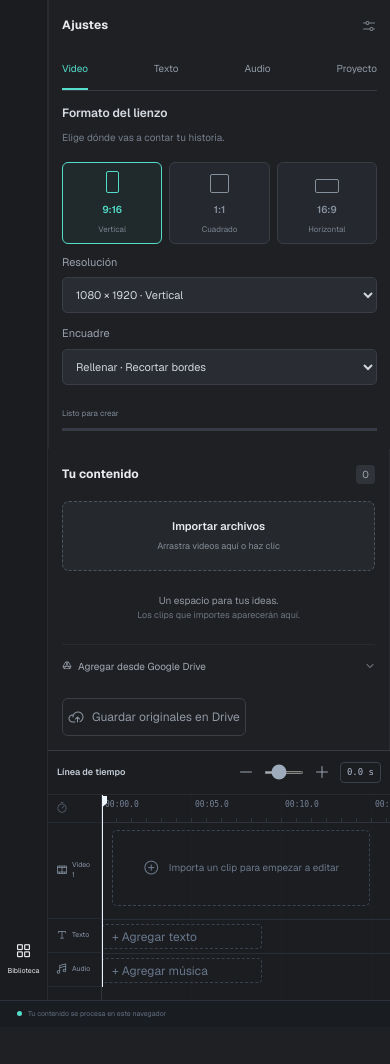
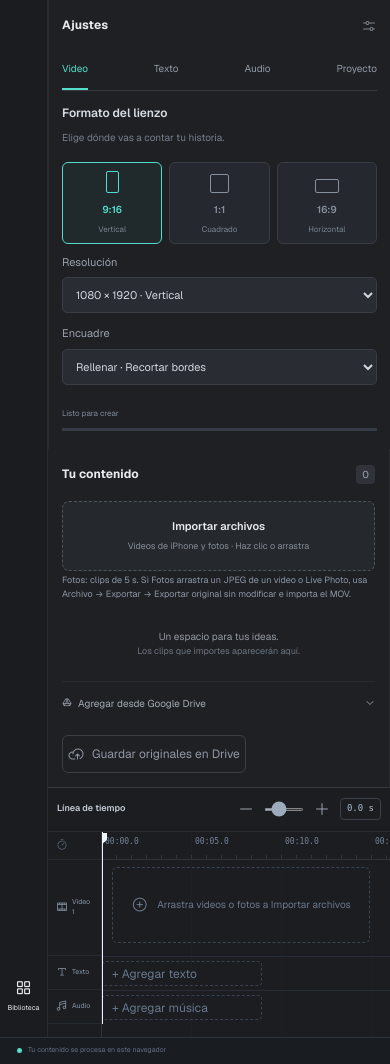
Before and after one commit to henmartin2005/CRMnewPapiaTech, a Flask app: page /videos/editor in a window 390 px wide. Shown: the part 475-1539 px from the top of the page. Before the commit the page ends 1492 px from the top, so only its background shows below. Run offline with Flask 3, Linux system fonts and the light colour scheme; the visitor is signed in with stand-in values (Sample User, id 1); data comes from the database, SQL or seed files in the repository; data that the repository does not hold is empty; some libraries are stand-ins or nearby versions; some web fonts are replaced.

Commit message:
Support iPhone MOV HEVC previews and photo clips in Videos

```diff
--- a/papia-crm/routes/videos.py
+++ b/papia-crm/routes/videos.py
@@ -226,8 +226,9 @@
         size = int(data.get('size', 0))
     except (ValueError, TypeError):
         raise ValueError('Tamaño inválido.')
-    if not name or not re.fullmatch(r'video/[a-zA-Z0-9.+_-]+', mime) or not 0 < size <= 10 * 1024**3:
-        raise ValueError('Selecciona un video válido de hasta 10 GB.')
+    media_type = re.fullmatch(r'video/[a-zA-Z0-9.+_-]+', mime) or mime in {'image/jpeg','image/png','image/webp','image/heic','image/heif'}
+    if not name or not media_type or not 0 < size <= 10 * 1024**3:
+        raise ValueError('Selecciona un video o una foto válida de hasta 10 GB.')
     customer = client(data.get('cliente_id'))
     creds, _ = drive.credentials()
     folder = drive.ensure_folder(creds, customer)
--- a/papia-crm/static/css/videos-studio.css
+++ b/papia-crm/static/css/videos-studio.css
@@ -181,3 +181,5 @@
 @media(max-height:820px) and (min-width:801px){.studio-preview-empty>span{display:none}.studio-preview-empty{gap:10px;padding:10px}.studio-empty-icon{width:34px;height:34px;min-height:34px;border-radius:10px;font-size:18px;margin:0}.studio-preview-empty strong{font-size:10px}.studio-preview-empty .studio-button{margin-top:0;font-size:9px;padding:7px}}
 
 .studio .studio-field{font-size:11px}.studio .studio-field input:not([type=range]),.studio .studio-field select,.studio .studio-field textarea{font-size:11px}.studio-hint,.studio-tip p{font-size:10px}.studio-inspector-section h3{font-size:12px}.studio-media-item>span{font-size:10px}.studio-media-caption{font-size:9px}.studio .videos-clip-title strong{font-size:10px}
+
+.studio-import-help{font-size:9px;line-height:1.6;color:#8d98a6;margin:-10px 0 18px}.studio-import-help:empty{display:none}
--- a/papia-crm/static/js/videos-editor.js
+++ b/papia-crm/static/js/videos-editor.js
@@ -1,5 +1,6 @@
 import {api, upload, downloadDrive, message} from './videos-api.js';
-import {videoFile, droppedFiles, isFileDrag} from './videos-import.js';
+import {mediaFile, droppedFiles, isFileDrag} from './videos-import.js';
+import {videoDuration, imageForRendering, compatiblePreview, PHOTO_DURATION} from './videos-media.js';
 const $ = id => document.getElementById(id);
 const source = JSON.parse($('videos-data').textContent).source;
 const library = JSON.parse($('drive-items').textContent);
@@ -47,25 +48,32 @@
 }
 
 async function addClip(blob, name, parent = null) {
-  const url = URL.createObjectURL(blob);
-  const probe = document.createElement('video');
-  probe.preload = 'metadata';
+  let url = URL.createObjectURL(blob);
+  const image = blob.type.startsWith('image/');
+  let renderBlob = blob;
   try {
-    const duration = await new Promise((resolve, reject) => {
-      const timer = setTimeout(() => reject(new Error('No se pudo leer la duración del clip.')), 20000);
-      probe.onloadedmetadata = () => { clearTimeout(timer); resolve(probe.duration); };
-      probe.onerror = () => { clearTimeout(timer); reject(new Error('El navegador no puede leer este formato de video.')); };
-      probe.src = url;
-    });
+    let duration;
+    if (!image) {
+      try { duration = await videoDuration(url,controller?.signal); }
+      catch (error) { if (error.name === 'AbortError') throw error; }
+    }
+    if (duration === undefined) {
+      message(image ? 'Preparando la foto como clip de 5 segundos…' : 'Preparando una vista previa compatible del video de iPhone. El archivo original se conserva.');
+      if (image) renderBlob = await imageForRendering(blob,controller?.signal);
+      const ffmpeg = await loadEngine();
+      phase = {base:0,weight:100,label:image ? 'Preparando foto…' : 'Adaptando la vista previa del video…'};
+      const preview = await compatiblePreview(ffmpeg,renderBlob,image,controller?.signal);
+      URL.revokeObjectURL(url); url = URL.createObjectURL(preview);
+      duration = image ? PHOTO_DURATION : await videoDuration(url,controller?.signal);
+    }
     if (!Number.isFinite(duration) || duration <= 0) throw new Error('La duración del clip no es válida.');
     const clip = {id: crypto.randomUUID(), blob, name, url, duration, start: 0, end: duration,
-      speed: 1, parent, uploadState: {}, saved: Boolean(parent)};
+      speed: 1, parent, image, renderBlob, uploadState: {}, saved: Boolean(parent)};
     clips.push(clip);
     selectClip(clip);
     renderTimeline();
     createThumbnail(clip);
   } catch (error) { URL.revokeObjectURL(url); throw error; }
-  finally { probe.removeAttribute('src'); probe.load(); }
 }
 
 function selectClip(clip) {
@@ -148,7 +156,9 @@
   message('Descargando el clip directamente desde Google Drive…');
   const blob = await downloadDrive(item, controller.signal);
   if (!item.size_bytes && !warnSize(blob)) return;
-  await addClip(blob, item.titulo, item.id);
+  const media = (!blob.type || blob.type === 'application/octet-stream') && item.mime_type
+    ? new Blob([blob], {type:item.mime_type}) : blob;
+  await addClip(media, item.titulo, item.id);
   message('Clip añadido a la línea de tiempo.');
 }
 
@@ -158,23 +168,29 @@
   controller = new AbortController();
   setBusy(true);
   let added = 0;
+  let photos = 0;
   const errors = [];
   try {
     for (const file of files) {
       if (controller.signal.aborted) break;
-      const clip = videoFile(file);
-      if (!clip) { errors.push(`${file.name}: no es un archivo de video compatible.`); continue; }
+      const clip = mediaFile(file);
+      if (!clip) { errors.push(`${file.name}: importa un video MOV/MP4 o una foto JPEG, PNG o WebP.`); continue; }
       if (!warnSize(clip)) continue;
       try {
         progress(added / files.length * 100, `Importando ${file.name}…`);
         await addClip(clip, clip.name);
         added++;
-      } catch (error) { errors.push(`${file.name}: ${error.message}`); }
+        if (clip.type.startsWith('image/')) photos++;
+      } catch (error) {
+        if (controller.signal.aborted || error.name === 'AbortError') break;
+        errors.push(`${file.name}: ${error.message}`);
+      }
     }
-    const success = added ? `${added} ${added === 1 ? 'video agregado' : 'videos agregados'} a la línea de tiempo.` : '';
-    message([success, ...errors].filter(Boolean).join(' ') || 'Importación cancelada.', errors.length > 0);
-    progress(100, added ? 'Clips listos para editar' : 'No se agregaron clips');
-  } finally { setBusy(false); }
+    const success = added ? `${added} ${added === 1 ? 'clip agregado' : 'clips agregados'} a la línea de tiempo.` + (photos ? ' Las fotos duran 5 segundos. Para conservar el movimiento de un video o Live Photo, importa el MOV original.' : '') : '';
+    message([success, ...errors, controller.signal.aborted ? 'Importación cancelada.' : ''].filter(Boolean).join(' ') || 'Importación cancelada.', errors.length > 0);
+    progress(controller.signal.aborted ? $('video-progress').value : 100,
+      controller.signal.aborted ? 'Importación cancelada' : added ? 'Clips listos para editar' : 'No se agregaron clips');
+  } finally { releaseImportEngine(); setBusy(false); }
 }
 $('clip-files').onchange = async event => {
   const files = [...event.target.files];
@@ -185,8 +201,13 @@
   controller = new AbortController(); setBusy(true);
   try { await addDrive(library.find(v => v.id === Number($('drive-source').value))); }
   catch (error) { message(error.message, true); }
-  finally { setBusy(false); }
+  finally { releaseImportEngine(); setBusy(false); }
 };
+
+function releaseImportEngine() {
+  if (engine) {engine.terminate();engine=null;}
+  for (const url of blobUrls.splice(0)) URL.revokeObjectURL(url);
+}
 
 async function toBlobURL(url, mime) {
   const response = await fetch(url, {signal: controller.signal});
@@ -235,10 +256,10 @@
   let elapsed = 0;
   for (let i=0; i<clips.length; i++) {
     const clip = clips[i];
-    const ext = (clip.name.split('.').pop() || 'mp4').replace(/[^a-zA-Z0-9]/g,'').slice(0,8) || 'mp4';
+    const ext = clip.image ? 'jpg' : (clip.name.split('.').pop() || 'mp4').replace(/[^a-zA-Z0-9]/g,'').slice(0,8) || 'mp4';
     const input = `input${i}.${ext}`;
     const duration = (clip.end-clip.start)/clip.speed;
-    await engine.writeFile(input, new Uint8Array(await clip.blob.arrayBuffer()));
+    await engine.writeFile(input, new Uint8Array(await (clip.renderBlob || clip.blob).arrayBuffer()));
     // The 0.12.10 core can return -1 even after writing valid ffprobe JSON.
     // Validate the actual output, and never reuse a preceding clip's report.
     try { await engine.deleteFile('probe.json'); } catch {}
@@ -247,7 +268,7 @@
     if (!Array.isArray(info.streams) || !info.streams.some(s => s.codec_type === 'video')) throw new Error('No se pudo analizar el clip.');
     const hasAudio = info.streams.some(s => s.codec_type === 'audio');
     phase = {base: elapsed/total*65, weight: duration/total*65, label: `Procesando clip ${i+1} de ${clips.length}…`};
-    await execute(['-ss',String(clip.start),'-t',String(clip.end-clip.start),'-i',input,
+    await execute([...(clip.image ? ['-loop','1','-framerate','30'] : []),'-ss',String(clip.start),'-t',String(clip.end-clip.start),'-i',input,
       '-f','lavfi','-i','anullsrc=channel_layout=stereo:sample_rate=48000',
       '-filter_complex',`[0:v]setpts=(PTS-STARTPTS)/${clip.speed},${fit},setsar=1,fps=30,format=yuv420p[v];`+
         (hasAudio ? `[0:a]asetpts=PTS-STARTPTS,atempo=${clip.speed},aresample=48000,apad[a]` : '[1:a]anull[a]'),
@@ -342,7 +363,7 @@
 async function initialize() {
   controller = new AbortController();setBusy(true);
   try {await api('token');$('drive-connect').hidden=true;if(source)await addDrive(source);}
-  catch(error){message(error.message,true);}finally{setBusy(false);}
+  catch(error){message(error.message,true);}finally{releaseImportEngine();setBusy(false);}
 }
 initialize();
 
--- a/papia-crm/static/js/videos-import.js
+++ b/papia-crm/static/js/videos-import.js
@@ -5,12 +5,24 @@
   mpg: 'video/mpeg', mpeg: 'video/mpeg', ogv: 'video/ogg',
   mts: 'video/mp2t', m2ts: 'video/mp2t', '3gp': 'video/3gpp',
 };
+const imageTypes = {jpg:'image/jpeg', jpeg:'image/jpeg', png:'image/png', webp:'image/webp', heic:'image/heic', heif:'image/heif'};
 
 export function videoFile(file) {
   if (file.type.startsWith('video/')) return file;
   const type = videoTypes[file.name.split('.').pop().toLowerCase()];
   if (!type || !['', 'application/octet-stream', 'application/x-matroska'].includes(file.type)) return null;
   return new File([file], file.name, {type, lastModified: file.lastModified});
+}
+
+export function mediaFile(file) {
+  const video = videoFile(file);
+  if (video) return video;
+  if (Object.values(imageTypes).includes(file.type)) return file;
+  const extension = file.name.split('.').pop().toLowerCase();
+  // Photos can label a real .MOV as application/quicktime.
+  const type = imageTypes[extension] || (extension === 'mov' && file.type === 'application/quicktime' ? videoTypes.mov : null);
+  if (!type || !['', 'application/octet-stream', 'application/quicktime'].includes(file.type)) return null;
+  return new File([file], file.name, {type, lastModified:file.lastModified});
 }
 
 export function droppedFiles(transfer) {
--- /dev/null
+++ b/papia-crm/static/js/videos-media.js
@@ -0,0 +1,76 @@
+export const PHOTO_DURATION = 5;
+
+function checkAbort(signal) {
+  if (signal?.aborted) throw new DOMException('Cancelado', 'AbortError');
+}
+
+export function videoDuration(url, signal) {
+  return new Promise((resolve, reject) => {
+    const video = document.createElement('video');
+    let timer;
+    const finish = (error, value) => {
+      clearTimeout(timer); signal?.removeEventListener('abort', abort);
+      video.onloadeddata = null; video.onerror = null;
+      video.removeAttribute('src'); video.load();
+      if (error) reject(error); else resolve(value);
+    };
+    const abort = () => finish(new DOMException('Cancelado', 'AbortError'));
+    if (signal?.aborted) { abort(); return; }
+    // Metadata alone can load even when the browser cannot decode HEVC frames.
+    video.preload = 'auto';
+    video.onloadeddata = () => Number.isFinite(video.duration) && video.duration > 0
+      ? finish(null, video.duration) : finish(new Error('No se pudo leer la duración.'));
+    video.onerror = () => finish(new Error('El navegador necesita una versión compatible.'));
+    timer = setTimeout(() => finish(new Error('No se pudo leer el video a tiempo.')), 20000);
+    signal?.addEventListener('abort', abort, {once:true}); video.src = url;
+  });
+}
+
+export async function imageForRendering(blob, signal) {
+  checkAbort(signal);
+  let bitmap;
+  try { bitmap = await createImageBitmap(blob, {imageOrientation:'from-image'}); }
+  catch {
+    throw new Error(blob.type === 'image/heic' || blob.type === 'image/heif'
+      ? 'Este navegador no puede abrir esta foto HEIC. Expórtala como JPEG desde Fotos. Para un video o Live Photo, importa su archivo MOV original.'
+      : 'No se pudo abrir la imagen. Si querías importar un video desde Fotos, exporta e importa su MOV original.');
+  }
+  try {
+    checkAbort(signal);
+    const scale = Math.min(1, 3840 / Math.max(bitmap.width, bitmap.height));
+    const canvas = document.createElement('canvas');
+    canvas.width = Math.max(2, Math.round(bitmap.width * scale));
+    canvas.height = Math.max(2, Math.round(bitmap.height * scale));
+    const context = canvas.getContext('2d');
+    context.fillStyle = 'black'; context.fillRect(0,0,canvas.width,canvas.height);
+    context.drawImage(bitmap,0,0,canvas.width,canvas.height);
+    const output = await new Promise(resolve => canvas.toBlob(resolve,'image/jpeg',0.95));
+    if (!output) throw new Error('No se pudo preparar la foto.');
+    checkAbort(signal); return output;
+  } finally { bitmap.close(); }
+}
+
+export function previewArguments(input, output, image) {
+  return [...(image ? ['-loop','1','-framerate','12'] : []), '-i',input,
+    ...(image ? ['-t',String(PHOTO_DURATION)] : []),
+    '-map','0:v:0','-map','0:a:0?',
+    '-vf',"scale=w='min(960,iw)':h='min(960,ih)':force_original_aspect_ratio=decrease:force_divisible_by=2,format=yuv420p",
+    '-c:v','libx264','-preset','ultrafast','-crf','28','-c:a','aac',
+    '-movflags','+faststart','-y',output];
+}
+
+export async function compatiblePreview(ffmpeg, blob, image, signal) {
+  const id = crypto.randomUUID();
+  const input = `import-${id}.${image ? 'jpg' : 'mov'}`, output = `preview-${id}.mp4`;
+  try {
+    checkAbort(signal);
+    await ffmpeg.writeFile(input,new Uint8Array(await blob.arrayBuffer()));
+    checkAbort(signal);
+    const status = await ffmpeg.exec(previewArguments(input,output,image));
+    checkAbort(signal);
+    if (status !== 0) throw new Error('No se pudo adaptar este archivo en el navegador. Si viene de Fotos, exporta el video original como MOV e impórtalo de nuevo.');
+    return new Blob([await ffmpeg.readFile(output)],{type:'video/mp4'});
+  } finally {
+    for (const file of [input,output]) try { await ffmpeg.deleteFile(file); } catch {}
+  }
+}
--- a/papia-crm/templates/videos/editor.html
+++ b/papia-crm/templates/videos/editor.html
@@ -26,9 +26,10 @@
     <aside class="studio-media">
       <div class="studio-panel-heading"><h2>Tu contenido</h2><span id="media-count" class="studio-count">0</span></div>
       <div class="studio-media-tabs"><span class="is-active">Este proyecto</span><a href="{{ url_for('videos.index') }}">Biblioteca Drive <i class="ph ph-arrow-up-right"></i></a></div>
-      <label class="studio-import" id="import-zone" for="clip-files"><i class="ph ph-upload-simple"></i><strong>Importar archivos</strong><span>Arrastra videos aquí o haz clic</span><input id="clip-files" type="file" accept="video/*" multiple></label>
+      <label class="studio-import" id="import-zone" for="clip-files"><i class="ph ph-upload-simple"></i><strong>Importar archivos</strong><span>Videos de iPhone y fotos · Haz clic o arrastra</span><input id="clip-files" type="file" accept="video/*,image/jpeg,image/png,image/webp,image/heic,image/heif,.mov,.mp4,.m4v,.heic,.heif" multiple></label>
+      <p class="studio-import-help">Fotos: clips de 5 s. Si Fotos arrastra un JPEG de un video o Live Photo, usa Archivo → Exportar → Exportar original sin modificar e importa el MOV.</p>
       <div class="studio-media-caption"><span>ARCHIVOS DEL PROYECTO</span><span id="media-size">0 MB</span></div>
-      <div id="media-bin" class="studio-media-bin"><div class="studio-media-empty"><i class="ph ph-film-slate"></i><p>Un espacio para tus ideas.</p><span>Los clips que importes aparecerán aquí.</span></div></div>
+      <div id="media-bin" class="studio-media-bin"><div class="studio-media-empty"><i class="ph ph-film-slate"></i><p>Un espacio para tus ideas.</p><span>MOV, MP4 y fotos JPEG, PNG o WebP.</span></div></div>
       <details class="studio-drive-import"><summary><i class="ph ph-google-drive-logo"></i> Agregar desde Google Drive <i class="ph ph-caret-down"></i></summary><label class="studio-field">Video<select id="drive-source"><option value="">Selecciona un video</option>{% for v in library %}<option value="{{ v.id }}">{{ v.titulo }}</option>{% endfor %}</select></label><button class="studio-button" id="add-drive" type="button">Agregar a la línea de tiempo</button></details>
       <button type="button" class="studio-button studio-save-originals" id="save-originals"><i class="ph ph-cloud-arrow-up"></i> Guardar originales en Drive</button>
     </aside>
@@ -66,7 +67,7 @@
     </aside>
     <section class="studio-timeline" aria-label="Línea de tiempo">
       <div class="studio-timeline-toolbar"><div><i class="ph ph-stack"></i><strong>Línea de tiempo</strong><span id="clip-count">0 clips</span></div><div><span class="studio-timeline-help">Arrastra para reordenar</span><button type="button" id="timeline-zoom-out" aria-label="Alejar línea de tiempo"><i class="ph ph-minus"></i></button><input id="timeline-zoom" type="range" min="20" max="100" value="45" aria-label="Zoom de la línea de tiempo"><button type="button" id="timeline-zoom-in" aria-label="Acercar línea de tiempo"><i class="ph ph-plus"></i></button><span id="total-time">0 s</span></div></div>
-      <div class="studio-tracks"><div class="studio-track-labels"><div><i class="ph ph-timer"></i></div><div><i class="ph ph-film-strip"></i><span>Video 1</span></div><div><i class="ph ph-text-t"></i><span>Texto</span></div><div><i class="ph ph-music-notes"></i><span>Audio</span></div></div><div id="timeline-scroll" class="studio-tracks-scroll"><div id="timeline-content" class="studio-tracks-content"><div id="timeline-ruler" class="studio-ruler"></div><div id="timeline-playhead" class="studio-playhead"><span></span></div><ol id="timeline" class="videos-timeline studio-video-track"></ol><div id="timeline-empty" class="studio-timeline-empty"><i class="ph ph-plus-circle"></i><span>Importa un clip para empezar a editar</span></div><div class="studio-effect-track"><button id="text-track" type="button" class="studio-track-placeholder"><i class="ph ph-plus"></i> Agregar texto</button></div><div class="studio-effect-track"><button id="audio-track" type="button" class="studio-track-placeholder"><i class="ph ph-plus"></i> Agregar música</button></div></div></div></div>
+      <div class="studio-tracks"><div class="studio-track-labels"><div><i class="ph ph-timer"></i></div><div><i class="ph ph-film-strip"></i><span>Video 1</span></div><div><i class="ph ph-text-t"></i><span>Texto</span></div><div><i class="ph ph-music-notes"></i><span>Audio</span></div></div><div id="timeline-scroll" class="studio-tracks-scroll"><div id="timeline-content" class="studio-tracks-content"><div id="timeline-ruler" class="studio-ruler"></div><div id="timeline-playhead" class="studio-playhead"><span></span></div><ol id="timeline" class="videos-timeline studio-video-track"></ol><div id="timeline-empty" class="studio-timeline-empty"><i class="ph ph-plus-circle"></i><span>Arrastra videos o fotos a Importar archivos</span></div><div class="studio-effect-track"><button id="text-track" type="button" class="studio-track-placeholder"><i class="ph ph-plus"></i> Agregar texto</button></div><div class="studio-effect-track"><button id="audio-track" type="button" class="studio-track-placeholder"><i class="ph ph-plus"></i> Agregar música</button></div></div></div></div>
     </section>
   </div>
   <footer class="studio-footer"><span><span class="studio-status-dot"></span> Tu contenido se procesa en este navegador</span><span>MP4 · H.264 + AAC <span class="studio-footer-divider">|</span> <span id="footer-resolution">1080 × 1920</span></span></footer>
```
Also changed, not shown: papia-crm/DEPLOY_VIDEOS.md (+9 -0 lines), papia-crm/tests/test_videos.py (+11 -0 lines), papia-crm/tests/test_videos_import.mjs (+15 -1 lines).
